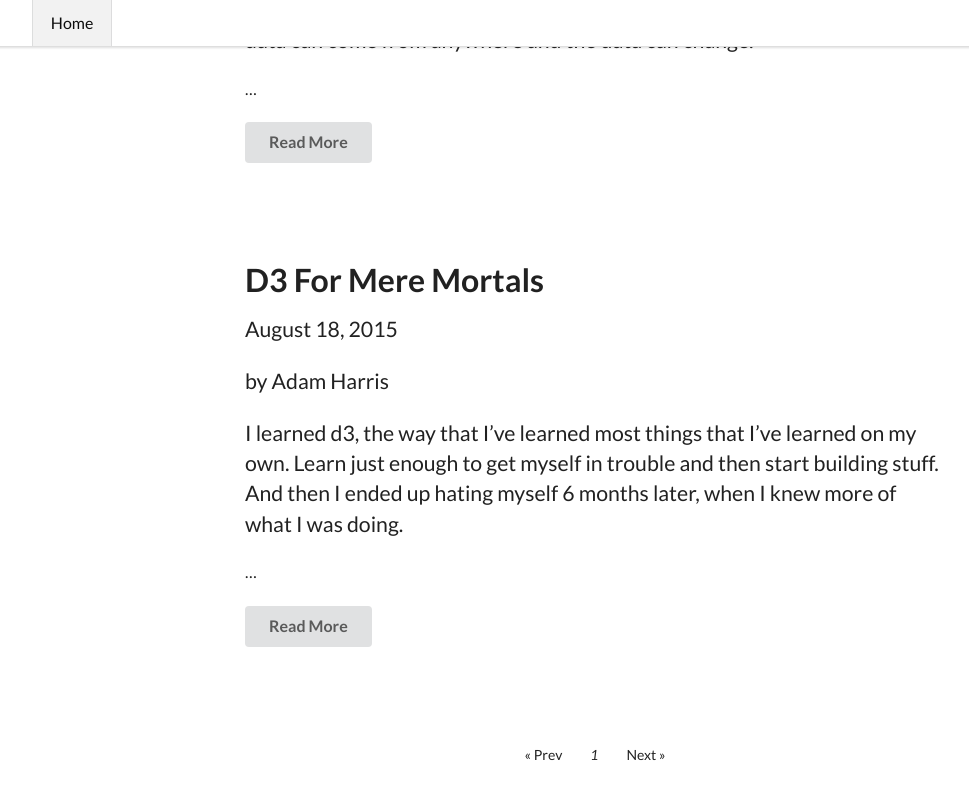
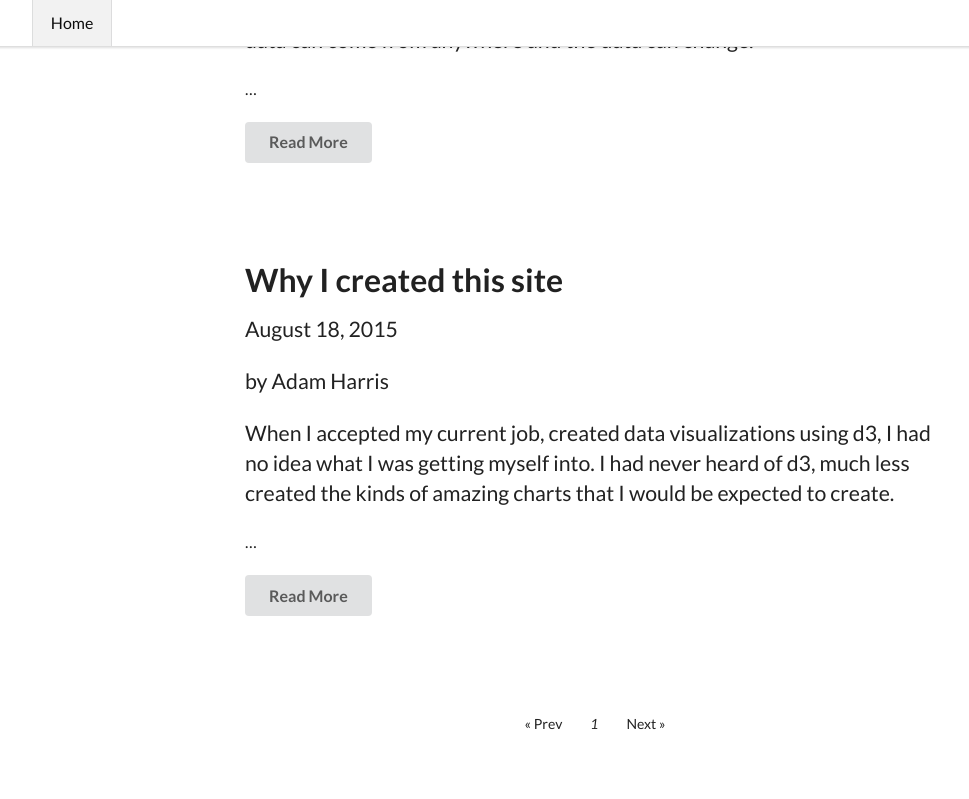
Before and after one commit to agarrharr/d3formeremortals, a Jekyll site: the page built from index.html, in a window 1280 px wide and 900 px high, scrolled down 1093 px. Shown: the top 799 px of the window, without its empty margins (45-1014 px from the left). Built offline with Jekyll 4.4.1, drawn with Linux system fonts in a browser that asks for light colours; the list of posts is cut into pages by our own code.

Commit message:
Rewrite first post and add about page

```diff
--- a/_posts/2015-08-18-d3-for-mere-mortals.md
+++ /dev/null
@@ -1,12 +0,0 @@
----
-title: D3 For Mere Mortals
-author: Adam Harris
----
-
-I learned d3, the way that I've learned most things that I've learned on my own. Learn just enough to get myself in trouble and then start building stuff. And then I ended up hating myself 6 months later, when I knew more of what I was doing.
-
-Of course, I didn't learn d3 on my own. I was lucky enough to have a whole team of co-workers that I could turn to when I was stuck. And there are a ton of examples on the Internet.
-
-I've been using d3 for over a year, and I'm still learning new things you can do with it and things that are best practices.
-
-On this site, I will be posting things that I've learned along the way, and things that I'm still learning. I hope someone finds it useful.
--- /dev/null
+++ b/_posts/2015-08-18-why-i-created-this-site.md
@@ -0,0 +1,12 @@
+---
+title: Why I created this site
+author: Adam Harris
+---
+
+When I accepted my current job, created data visualizations using d3, I had no idea what I was getting myself into. I had never heard of d3, much less created the kinds of amazing charts that I would be expected to create.
+
+D3 was unlike anything I had ever used and it was hard to wrap my head around. It seemed like d3 was some sort of crazy magic and that a mere mortal like myself couldn't learn to control it.
+
+Long story short, I didn't feel like there were enough great resources out there when I was first learning. So I thought I would make a site with some easy to follow explanations, tutorials, example code, and d3 news.
+
+I hope you enjoy it.
--- a/about/index.html
+++ b/about/index.html
@@ -6,5 +6,6 @@
 	<div class="ui text container">
 		<h3 class="ui header"><a href="{{site.url}}{{post.url}}">About</a></h3>
 		<p>D3 for Mere Mortals is all about helping beginners get started using d3 to create great visualizations. It's created by <a href="https://twitter.com/adamcoder">Adam Harris</a> who is a full-time front end developer at <a href="http://www.domo.com">Domo</a>.</p>
+		<p><a href="{{site.baseurl}}/why-i-created-this-site/">Why I created this site</a></p>
 	</div>
 </div>
```
